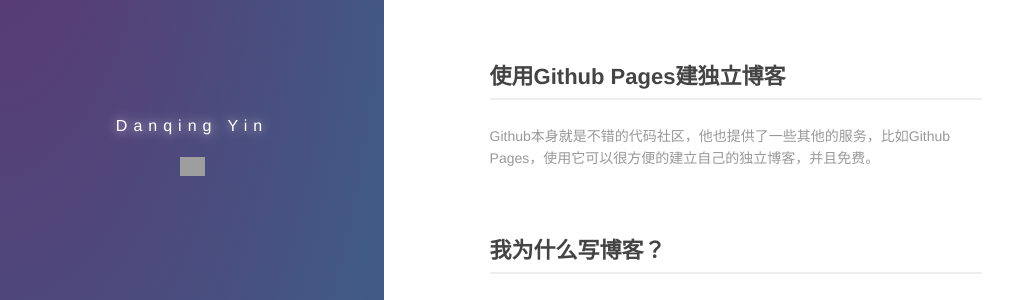
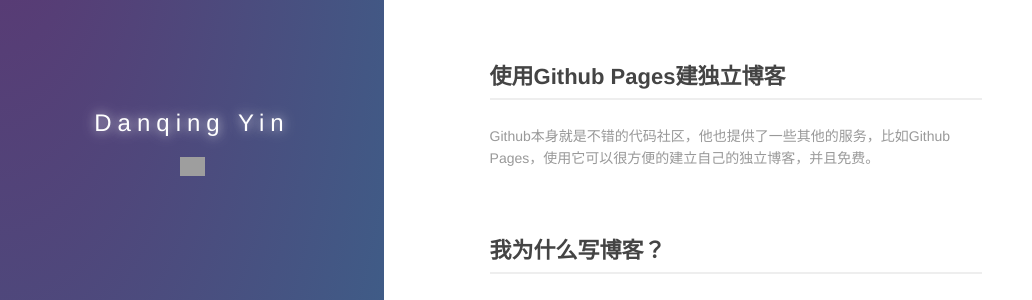
Before and after one commit to danqing117/danqing117.github.io, a Jekyll site: the page built from index.md, in a window 1280 px wide. Shown: the part 188-488 px from the top of the page, without its empty margins (0-1032 px from the left). Built offline with Jekyll 4.4.1, drawn with Linux system fonts in a browser that asks for light colours; grey boxes are pictures that could not be loaded.

Commit message:
Update index.md

```diff
--- a/index.md
+++ b/index.md
@@ -6,7 +6,7 @@ layout: default
   <div class="index-wrapper">
     <div class="aside">
       <div class="info-card">
-        <h1><font size="3">Danqing Yin</font></h1>
+        <h1><font size="5">Danqing Yin</font></h1>
         <a href="http://linkedin.com/in/danqing-yin-412a76b7" target="_blank"><img src="http://www.freeiconspng.com/uploads/linkedin-icon-31.png" alt="" width="25"/></a>
       </div>
       <div id="particles-js"></div>
```
